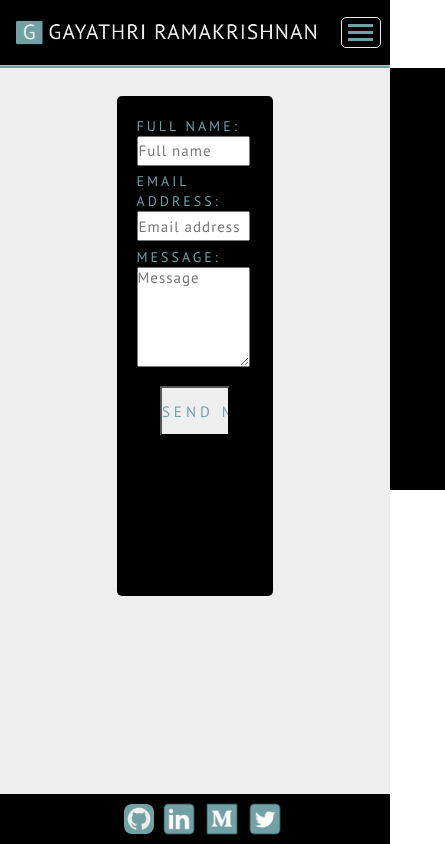
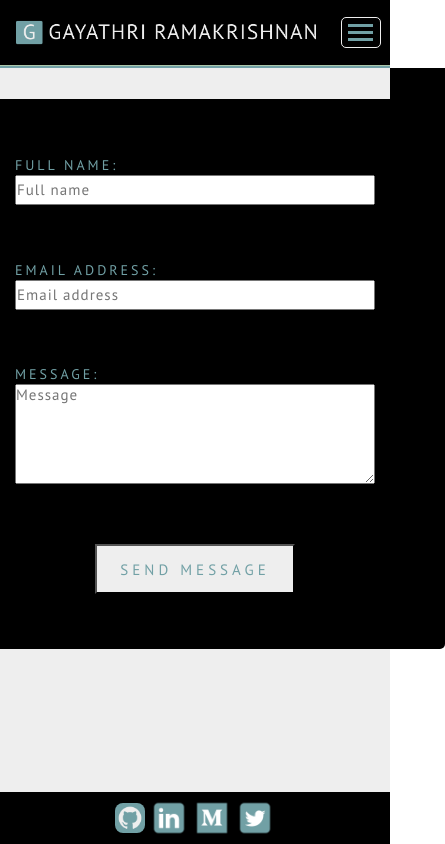
Before and after one commit to G3-Code/g3-portfolio, a React (Create React App) app in the folder client/: page /contact in a window 390 px wide. Shown: the whole page, 445 px wide, since content can reach past the window. Built offline with nearby package versions, Linux system fonts and the light colour scheme.

Commit message:
Default form validation and responsiveness for contact page completed

```diff
--- a/client/src/components/Contact.js
+++ b/client/src/components/Contact.js
@@ -7,31 +7,39 @@ class Contact extends React.Component {
       <section className="contact-area">
         <form name="contact" method="POST">
           <input type="hidden" name="form-name" value="contact" />
+
           <div className="contact-container">
+            <div className="contact-content-container">
+              <div className="contact-row">
                 <div className="contact-label">Full Name: </div>
-            <div>
+
                 <input
                   type="text"
                   placeholder="Full name"
                   className="contact-input"
                   name="name"
+                  required
                 />
               </div>
+              <div className="contact-row">
                 <div className="contact-label">Email address: </div>
-            <div>
+
                 <input
                   type="text"
                   placeholder="Email address"
                   className="contact-input"
                   name="email"
+                  required
                 />
               </div>
+              <div className="contact-row">
                 <div className="contact-label">Message: </div>
-            <div>
+
                 <textarea
                   name="message"
                   placeholder="Message"
                   className="contact-input-msg"
+                  required
                 />
               </div>
               <div>
@@ -42,6 +50,7 @@ class Contact extends React.Component {
                 />
               </div>
             </div>
+          </div>
         </form>
       </section>
     );
--- a/client/src/style/banner.css
+++ b/client/src/style/banner.css
@@ -55,7 +55,7 @@
   outline: none;
 }
 .first-name {
-  border: 1px solid white;
+  border: 1px solid #eeeeee;
   background: #eeeeee;
   color: #71a0a5;
   letter-spacing: 0.6rem;
--- a/client/src/style/contact.css
+++ b/client/src/style/contact.css
@@ -1,36 +1,54 @@
 .contact-area {
   width: 100vw;
   height: 100vh;
-  position: relative;
+  position: absolute;
   padding-top: 10vh;
   background-color: #eeeeee;
+
+  display: flex;
+  justify-content: center;
+  align-items: flex-start;
 }
 
 .contact-container {
-  margin-top: 3%;
-  margin-left: 30%;
-  width: 40%;
-  height: 50rem;
+  width: 500px;
+  height: 55rem;
   border-radius: 5px;
   background-color: black;
   color: #71a0a5;
   font-size: 1.4rem;
-  padding: 5%;
+  padding: 3% 5%;
   text-transform: uppercase;
   letter-spacing: 3px;
   line-height: 2rem;
   font-weight: 500;
+  display: flex;
+  justify-content: center;
+  align-items: center;
+  margin-top: 3%;
+}
+
+.contact-row {
+  width: 100%;
+}
+
+.contact-content-container {
+  width: 80%;
+  height: 95%;
+  display: flex;
+  flex-direction: column;
+  justify-content: space-around;
+  align-items: flex-start;
 }
 
 .contact-input {
-  width: 97%;
+  width: 100%;
   height: 3rem;
   letter-spacing: 1px;
   text-transform: initial;
   font-size: 1.5rem;
   vertical-align: middle;
   color: black;
-  margin-bottom: 5%;
 }
 
 .contact-input:focus {
@@ -38,13 +56,12 @@
 }
 
 .contact-input-msg {
-  width: 97%;
+  width: 100%;
   height: 10rem;
   letter-spacing: 1px;
   text-transform: initial;
   font-size: 1.5rem;
   color: black;
-  margin-bottom: 5%;
 }
 
 .contact-input-msg:focus {
@@ -52,14 +69,14 @@
 }
 
 .contact-button {
-  width: 60%;
-  height: 5rem;
+  width: 200px;
+  height: 50px;
   text-transform: uppercase;
   background: #eeeeee;
   color: #71a0a5;
   font-size: 1.5rem;
   letter-spacing: 0.4rem;
-  margin: 7% 20%;
+  margin-left: 40%;
 }
 
 .contact-button:hover {
--- a/client/src/style/footer.css
+++ b/client/src/style/footer.css
@@ -8,6 +8,7 @@
   padding: 0.5rem;
   position: absolute;
   bottom: 0px;
+  border: 1px solid black;
 }
 
 .footer-center {
@@ -54,5 +55,6 @@
   }
   .footer-center {
     justify-content: center;
+    margin: 0%;
   }
 }
--- a/client/src/style/nav.css
+++ b/client/src/style/nav.css
@@ -99,7 +99,7 @@ nav {
     display: flex;
     flex-direction: column;
     align-items: center;
-    border: 0px solid black;
+
     transform: translateX(100%);
     transition: transform 0.5s ease-in;
   }
```
Lines whose indentation alone changed are shown as unchanged.
